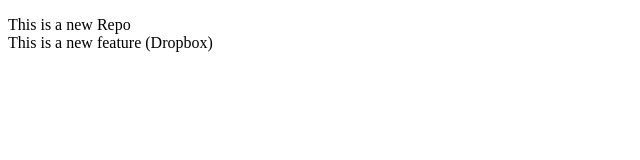
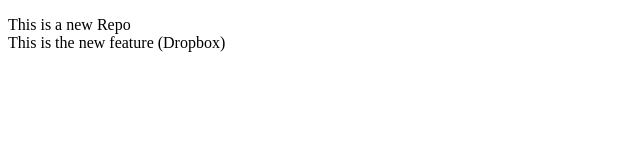
Before and after one commit to abhijnyan-06/localrepo, a plain HTML site: page index.html in a window 1280 px wide. Shown: the full height of the page, 0-640 px from the left. Drawn offline with Linux system fonts and the light colour scheme.

Commit message:
Add Dropbox

```diff
--- a/index.html
+++ b/index.html
@@ -8,7 +8,7 @@
 <body>
     <p> This is a new Repo
         <br>
-        This is a new feature (Dropbox)
+        This is the new feature (Dropbox)
 
     </p>
 
```
